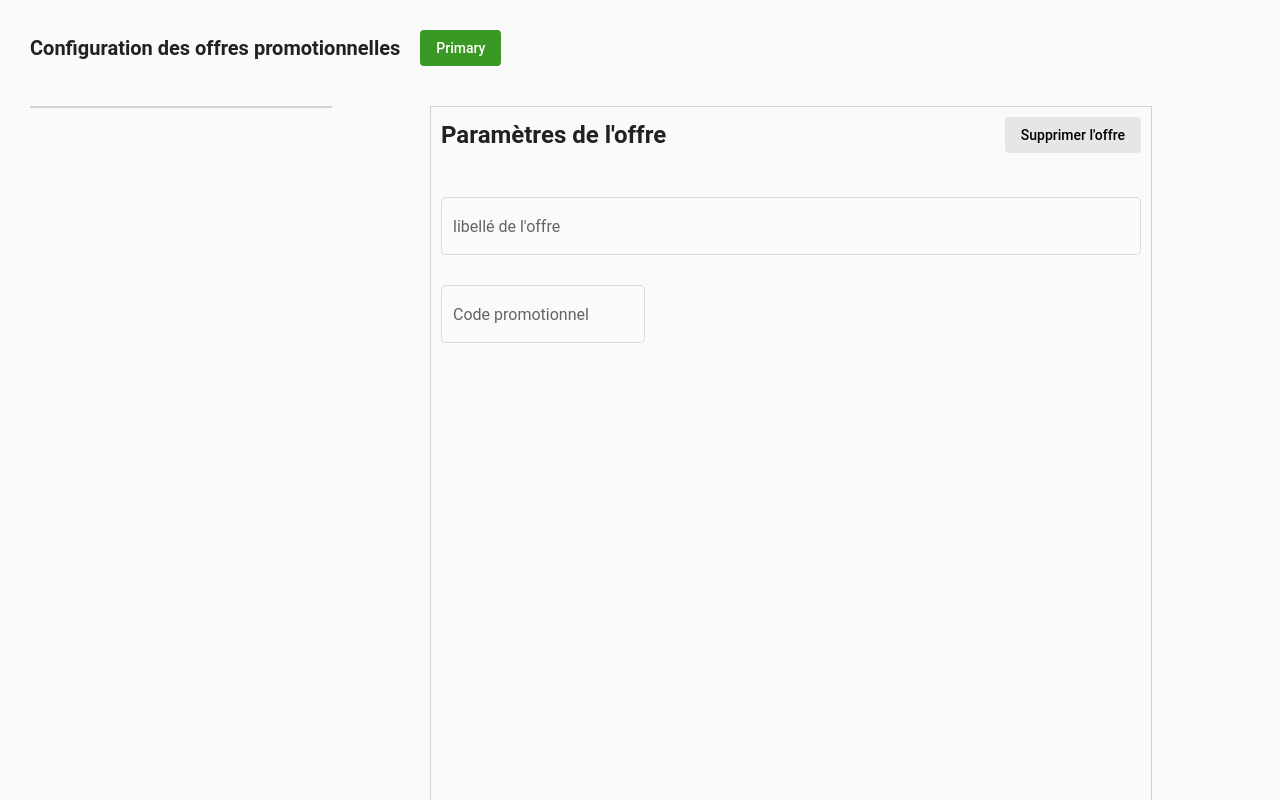
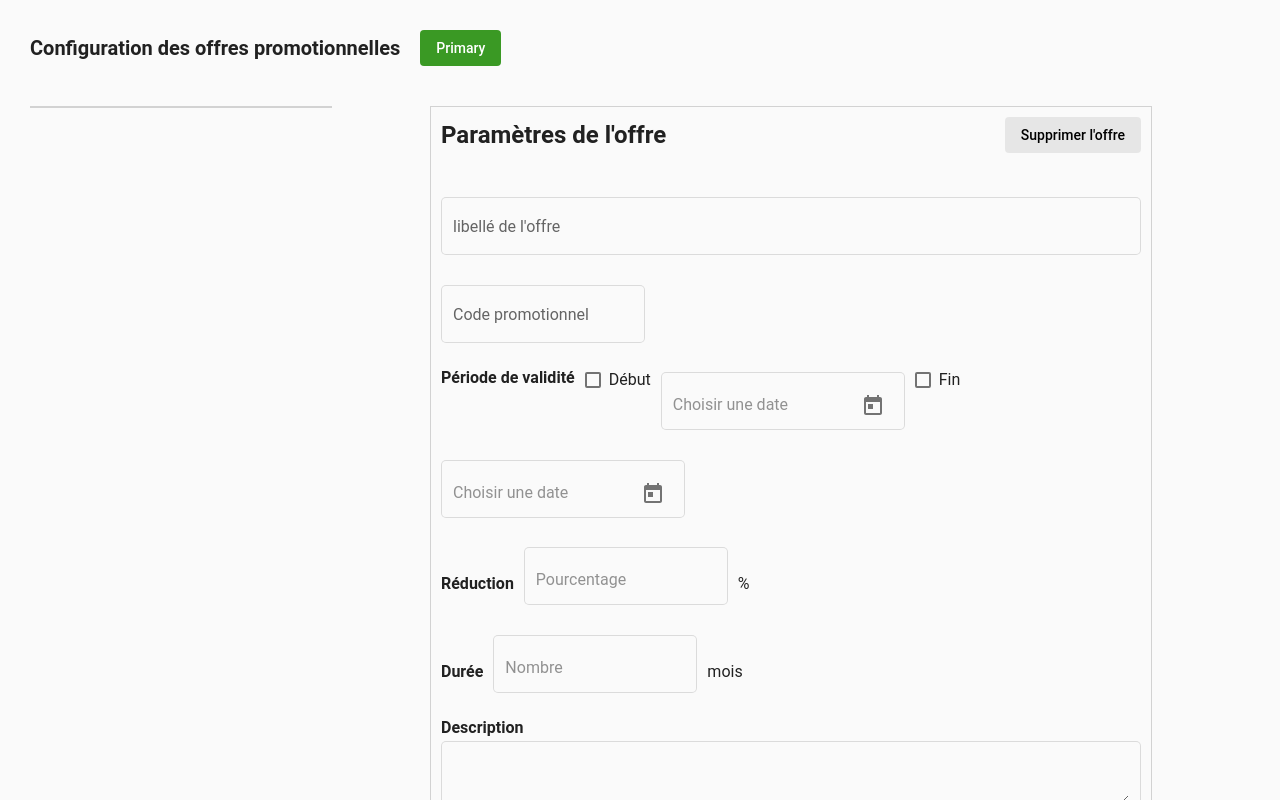
Before and after one commit to emilletpharma/Coupon, an Angular app: page / in a window 1280 px wide. Shown: the top 800 px of the page. Built offline with nearby package versions, Linux system fonts and the light colour scheme.

Commit message:
2 files modified

```diff
--- a/src/app/form-field-overview-example.html
+++ b/src/app/form-field-overview-example.html
@@ -20,36 +20,38 @@
 					<mat-label>Code promotionnel</mat-label>
 					<input matInput placeholder="Code promotionnel">
           </mat-form-field>
-<mat-grid-list cols="3">
 
-						<mat-grid-tile class="right-space bold">Période de validité</mat-grid-tile>
+					<div class="flex-table">
 
-<mat-grid-tile>
-						<mat-checkbox  class="right-space">Début</mat-checkbox>
-            </mat-grid-tile>
-            <mat-grid-tile>
+						<div class="right-space bold">Période de validité</div>
+
+
+						<div>
+							<mat-checkbox class="right-space">Début</mat-checkbox>
+						</div>
+						<div>
 							<mat-form-field appearance="outline">
 								<input matInput [matDatepicker]="picker1" placeholder="Choisir une date">
 								<mat-datepicker-toggle matSuffix [for]="picker1"></mat-datepicker-toggle>
 								<mat-datepicker #picker1></mat-datepicker>
 							</mat-form-field>
-            </mat-grid-tile>
+						</div>
 
 
 
-						<mat-grid-tile class="right-space bold">aaa</mat-grid-tile>
-            <mat-grid-tile>
-						<mat-checkbox  class="right-space">Fin</mat-checkbox>
-             </mat-grid-tile>
-             <mat-grid-tile>
+						<div class="right-space bold"></div>
+						<div>
+							<mat-checkbox class="right-space">Fin</mat-checkbox>
+						</div>
+						<div>
 							<mat-form-field appearance="outline">
 								<input matInput [matDatepicker]="picker2" placeholder="Choisir une date">
 								<mat-datepicker-toggle matSuffix [for]="picker2"></mat-datepicker-toggle>
 								<mat-datepicker #picker2></mat-datepicker>
 							</mat-form-field>
-            </mat-grid-tile>
+						</div>
 
-</mat-grid-list>
+					</div>
 
 					<div class="horizontal">
 						<div class="right-space bold">Réduction</div>
--- a/src/app/form-field-overview-example.scss
+++ b/src/app/form-field-overview-example.scss
@@ -87,16 +87,14 @@
 }
 
 
+
 .flex-table {
-    display: grid;
-    grid-template-columns: repeat(auto-fill, 33.33%);
-    grid-template-rows: repeat(auto-fill, 100%);
+  width: 100%;
+  display: flex;
+  flex-flow: row wrap;
+
+
+   .flex-row {
+    background: red;
+  }
 }
-.first {
-    grid-column-start: 1;
-    grid-column-end: 4;
-}
-
-mat-grid-tile {
-  background: lightblue;
-}
```
Lines whose indentation alone changed are shown as unchanged.
